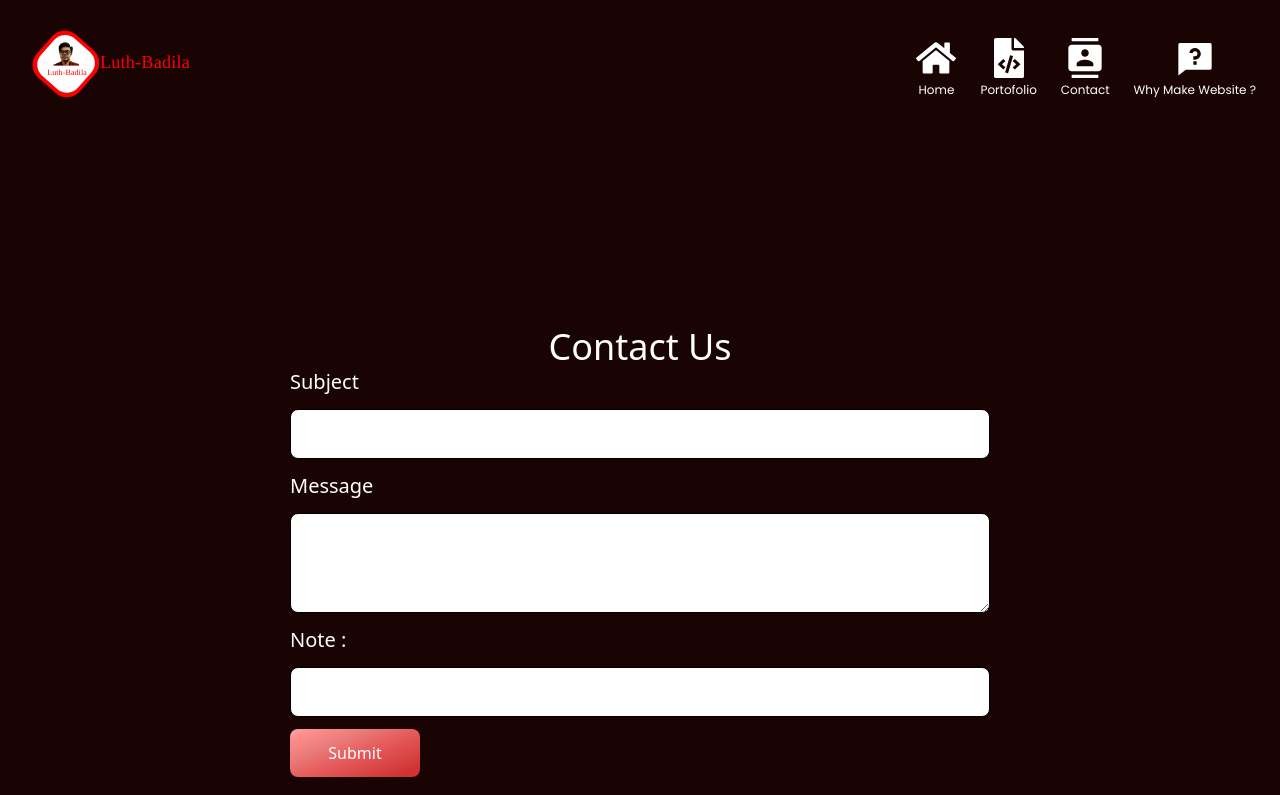
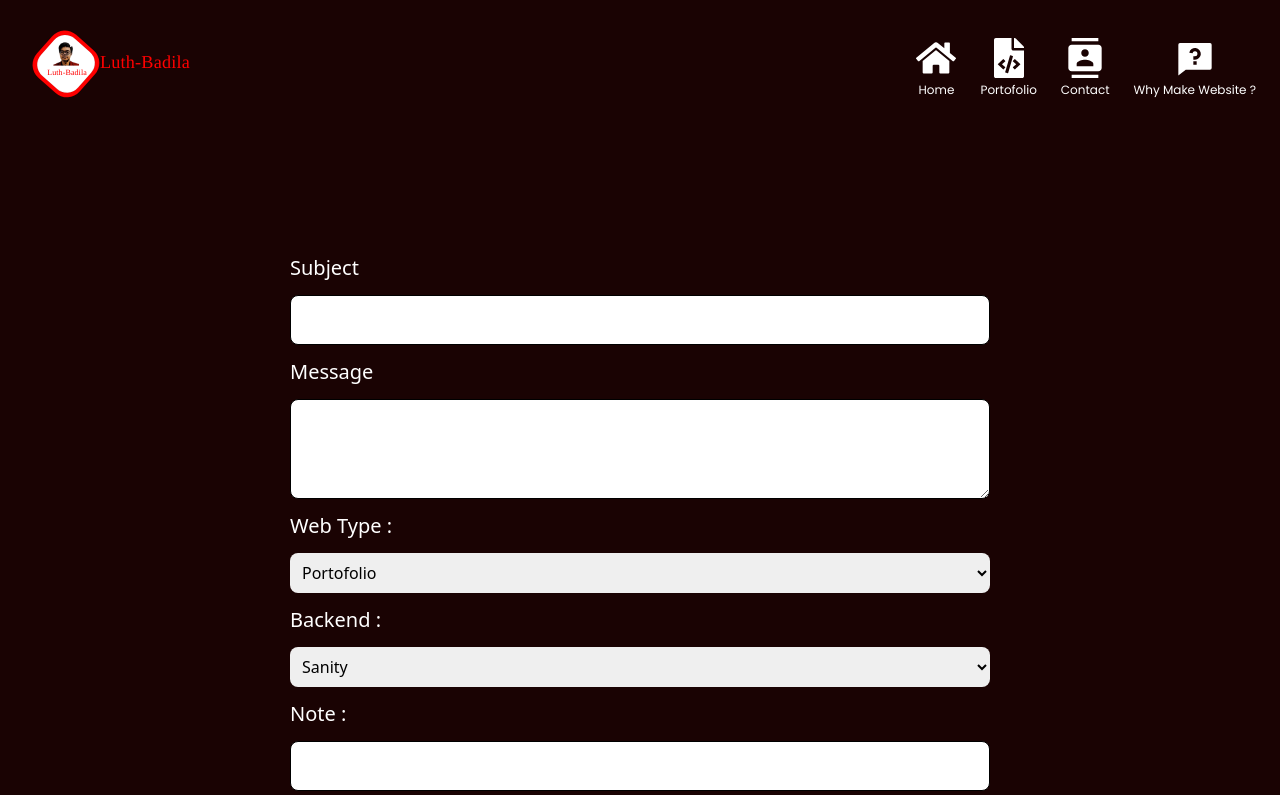
Before and after one commit to Luth-Badila/Luth-Badila, a React (Vite) app: page /contact in a window 1280 px wide. Shown: the top 795 px of the page. Built offline with nearby package versions, Linux system fonts and the light colour scheme.

Commit message:
added form function and done but not redirect to success page

```diff
--- a/src/App.jsx
+++ b/src/App.jsx
@@ -1,5 +1,5 @@
 import React from "react";
-import { BrowserRouter as Router, Routes, Route, Link } from "react-router-dom";
+import { BrowserRouter, Routes, Route, Navigate } from "react-router-dom";
 
 import Business from "./components/Business";
 import Hero from "./components/Hero";
@@ -14,7 +14,7 @@ import Success from "./components/Success";
 const App = () => {
   return (
     <>
-      <Router>
+      <BrowserRouter>
         <Navbar />
         <Routes>
           <Route
@@ -39,8 +39,9 @@ const App = () => {
           <Route path="/contact" element={<Contact />} />
           <Route path="*" element={<NotFound />} />
           <Route path="/success" element={<Success />} />
+          <Route path="/redirect" element={<Navigate to="/success" />} />
         </Routes>
-      </Router>
+      </BrowserRouter>
     </>
   );
 };
--- a/src/components/Contact.jsx
+++ b/src/components/Contact.jsx
@@ -10,46 +10,65 @@ const Contact = () => {
   const [message, setMessage] = useState("");
   const [note, setNote] = useState("");
   const [formError, setFormError] = useState(null);
+  const [webType, setWebType] = useState("");
+  const [backend, setBackend] = useState("");
 
   const handleSubmit = async (e) => {
     e.preventDefault();
 
-    if (!subject || !message || !note) {
-      setFormError("Please fill in all the field correctly");
+    if (!subject || !message || !note || !webType || !backend) {
+      setFormError("Please fill all the blank correctly");
       return;
     }
 
-    const { data, error } = await supabase.from("porto3").insert([{ subject, message, note }]);
+    const { data, error } = await supabase.from("porto3").insert([{ subject, message, note, webType, backend }]);
 
     if (error) {
-      setFormError("Please fill in all the field correctly");
+      setFormError("Please fill all the blank correctly");
     }
     if (data) {
       setFormError(null);
-      console.log(data);
+      navigate("/success");
     }
   };
 
   return (
-    <>
     <div className="sm:h-[120vh] h-[140vh] flex flex-col justify-center items-center pb-4 sm:pb-6">
-        <h2 className="text-white text-4xl">Contact Us</h2>
-        <form onSubmit={handleSubmit} className="flex flex-col gap-3 sm:w-[700px] w-[350px]">
+      <form className="flex flex-col gap-3 sm:w-[700px] w-[350px]">
         <label htmlFor="subject" className="text-[20px] text-white">
           Subject
         </label>
-          <input type="text" value={subject} onChange={(e) => setSubject(e.target.value)} className="h-[50px] border border-black p-2 rounded-lg" />
+        <input type="text" id="subject" value={subject} onChange={(e) => setSubject(e.target.value)} className="h-[50px] border border-black p-2 rounded-lg" />
         <label htmlFor="message" className="text-[20px] text-white">
           Message
         </label>
-          <textarea value={message} onChange={(e) => setMessage(e.target.value)} className="h-[100px] border border-black p-2 rounded-lg" />
+        <textarea value={message} id="message" onChange={(e) => setMessage(e.target.value)} className="h-[100px] border border-black p-2 rounded-lg" />
+        <label className="text-[20px] text-white">Web Type :</label>
+        <select value={webType} id="webType" onChange={(e) => setWebType(e.target.value)} className="p-2 rounded-lg">
+          <option>Portofolio</option>
+          <option>E-Commerce</option>
+          <option>Company Profile</option>
+        </select>
+        <label className="text-[20px] text-white">Backend :</label>
+        <select value={backend} id="backend" onChange={(e) => setBackend(e.target.value)} className="p-2 rounded-lg">
+          <option>Sanity</option>
+          <option>MySql</option>
+          <option>MongoDB</option>
+          <option>JSON Server</option>
+          <option>Supabase</option>
+          <option>Firebase</option>
+        </select>
         <label htmlFor="note" className="text-[20px] text-white">
           Note :
         </label>
-          <input type="text" value={note} onChange={(e) => setNote(e.target.value)} className="h-[50px] border border-black p-2 rounded-lg" />
-          <button className="bg-red-gradient text-white rounded-lg cursor-pointer w-[130px] p-3">Submit</button>
+        <input type="text" value={note} id="note" onChange={(e) => setNote(e.target.value)} className="h-[50px] border border-black p-2 rounded-lg" />
+        <button onClick={handleSubmit} className="bg-red-gradient text-white rounded-lg cursor-pointer w-[130px] p-3">
+          Submit
+        </button>
         {formError && <p className="text-white">{formError}</p>}
       </form>
+
+      {/* Social Media */}
       <h2 className="text-white text-2xl mb-5 mt-3">Or</h2>
       <div className="flex flex-col gap-8 sm:flex-row">
         <a href="https://www.whatsapp.com/" target="_blank">
@@ -72,7 +91,6 @@ const Contact = () => {
         </a>
       </div>
     </div>
-    </>
   );
 };
 
--- a/src/components/Success.jsx
+++ b/src/components/Success.jsx
@@ -1,7 +1,7 @@
 import React from "react";
 
 const Success = () => {
-  return <div>Success</div>;
+  return <div className="text-white flex justify-center items-center h-screen font-bold text-4xl">Success</div>;
 };
 
 export default Success;
```
Lines whose indentation alone changed are shown as unchanged.
